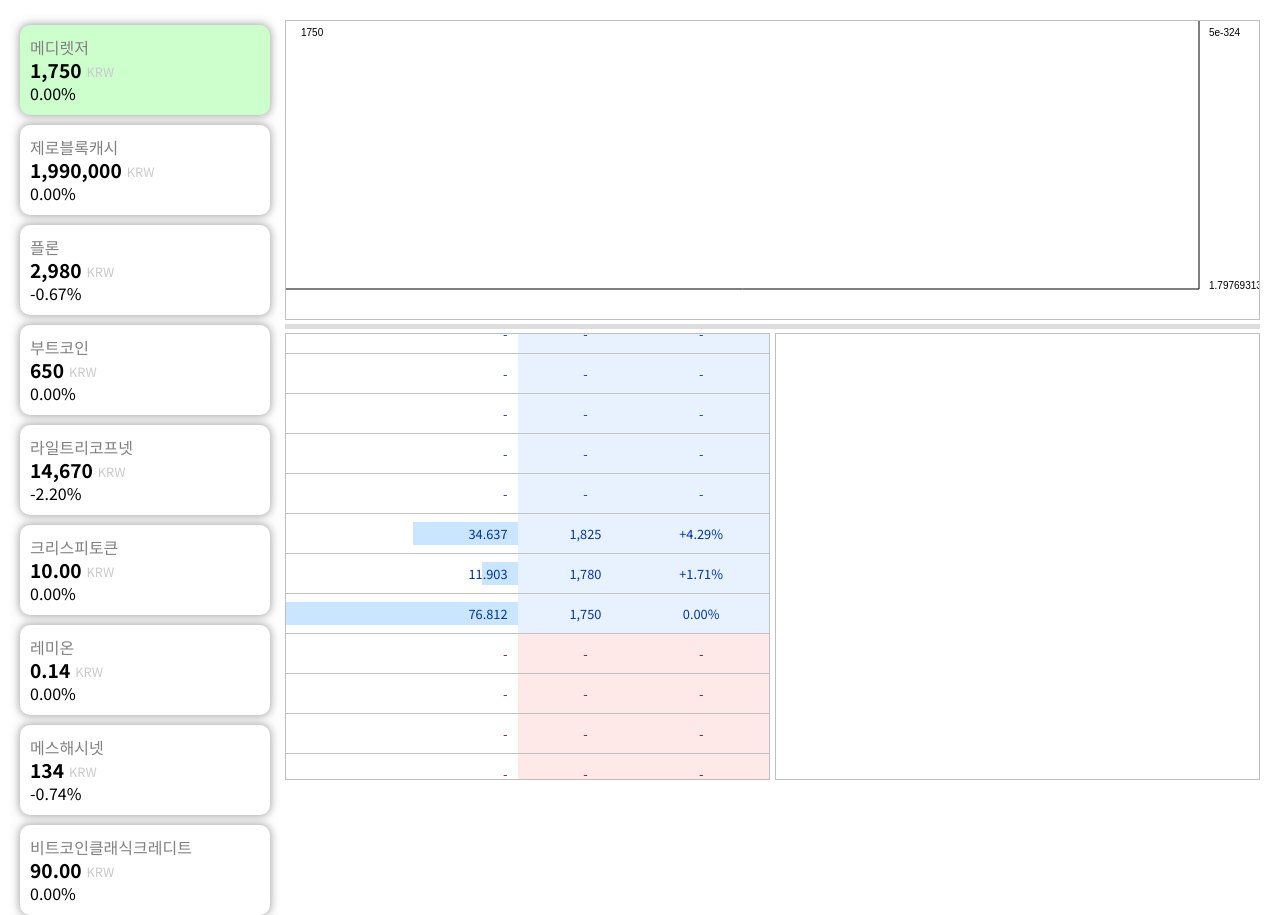
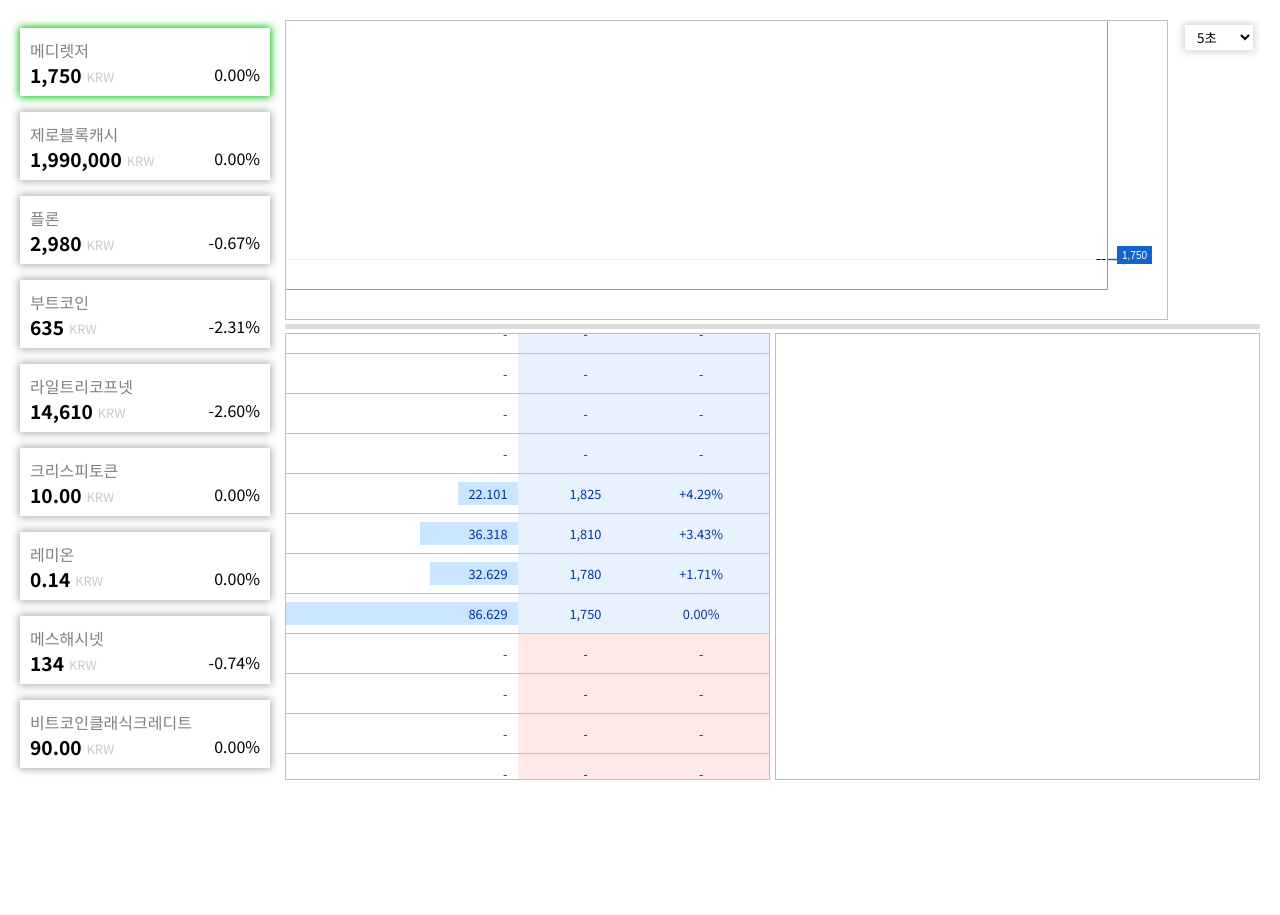
Before and after one commit to shyunku-archives/CanvasWorld, a plain HTML site: page inner/VirtualCoin/index.html in a window 1280 px wide. After the commit the page ends 800 px from the top, so only its background shows below. Drawn offline with nearby package versions, Linux system fonts and the light colour scheme; animation ran at ten frames a second.

Commit message:
fix graphic engines

```diff
--- a/core/canvas.js
+++ b/core/canvas.js
@@ -5,7 +5,6 @@ class SuperCanvas{
         this.canvasWrapperRef = this.canvasRef.parent();
         this.ref = this.canvasObject.getContext('2d');
 
-        this.ref.imageSmoothingEnabled = true;
         this.destRenderPeriod = parseInt(1000 / FPS);
 
         this.resize();
--- a/inner/VirtualCoin/index.css
+++ b/inner/VirtualCoin/index.css
@@ -7,6 +7,10 @@ html, body{
     padding: 0;
 
     font-family: 'Noto Sans KR', sans-serif;
+}
+
+*:focus{
+    outline: none;
 }
 
 body{
@@ -42,17 +46,40 @@ body{
     min-width: 100px;
 }
 
+.upper-wrapper{
+    display: flex;
+    height: 300px;
+}
+
 #chart_canvas_wrapper{
-    height: 300px;
+    height: 100%;
+}
+
+#graph_options_wrapper{
+    margin-left: 10px;
+    padding: 0 5px;
+}
+
+#graph_period_selector{
+    margin: 5px 2px;
+    border: none;
+    box-shadow: 0 0 8px 2px rgba(0, 0, 0, 0.164);
+    padding: 2px 8px;
+    font-family: inherit;
+    background: white;
+
+}
+
+#graph_period_selector option{
+    font-family: inherit;
 }
 
 .item-wrapper{
     display: flex;
     flex-direction: column;
     transition: 0.15s linear;
-    margin: 5px 0;
+    margin: 8px 0;
     padding: 10px;
-    border-radius: 10px;
     box-shadow: 0 0 8px 1px rgba(128, 128, 128, 0.699);
 }
 
@@ -76,12 +103,12 @@ body{
 
 .item-wrapper:hover{
     cursor: pointer;
-    background-color: rgb(204, 255, 204);
+    box-shadow: 0 0 8px 1px rgb(167, 2, 189);
 }
 
 .item-wrapper.selected{
-    background-color: rgb(204, 255, 204);
-}rgb(65, 255, 65)
+    box-shadow: 0 0 8px 1px rgb(2, 189, 2);
+}
 
 .item-detail{
     display: flex;
--- a/inner/VirtualCoin/index.html
+++ b/inner/VirtualCoin/index.html
@@ -7,7 +7,9 @@
         <script src="../../core/util.js"></script>
         <script src="../../core/canvas.js"></script>
         <script src="./object.js"></script>
+        <script src="./variables.js"></script>
         <script src="./util.js"></script>
+        <script src="./layout.js"></script>
         <script src="./main.js"></script>
 
         <script src="../../core/modules/GIFEncoder.js"></script>
@@ -21,8 +23,26 @@
         <div id="contents">
             <div id="items"></div>
             <div id="main_content">
-                <div id="chart_canvas_wrapper" class="canvas-wrapper">
-                    <canvas id="chart_canvas"></canvas>
+                <div class="upper-wrapper">
+                    <div id="chart_canvas_wrapper" class="canvas-wrapper">
+                        <canvas id="chart_canvas"></canvas>
+                    </div>
+                    <div id="graph_options_wrapper">
+                        <select id="graph_period_selector">
+                            <option value="1">1초</option>
+                            <option value="3">3초</option>
+                            <option value="5" selected>5초</option>
+                            <option value="10">10초</option>
+                            <option value="30">30초</option>
+                            <option value="60">1분</option>
+                            <option value="120">2분</option>
+                            <option value="300">5분</option>
+                            <option value="600">10분</option>
+                            <option value="3600">1시간</option>
+                            <option value="7200">2시간</option>
+                            <option value="10800">3시간</option>
+                        </select>
+                    </div>
                 </div>
                 <div id="resizer"></div>
                 <div id="panel">
--- /dev/null
+++ b/inner/VirtualCoin/layout.js
@@ -0,0 +1,82 @@
+$(() => {
+    const resizer = $('#resizer');
+    const chartDiv = $('.upper-wrapper');
+    let resizerMouseDownPos = null;
+    let resizerDragging = false;
+    let offset = chartDiv.height();
+
+    resizer.on('mousedown', e => {
+        resizerMouseDownPos = {x: e.pageX, y: e.pageY};
+        resizerDragging = true;
+        offset = chartDiv.height();
+    });
+
+    $(window).on('mouseup', e => {
+        resizerDragging = false;
+    });
+
+    $(window).on('mousemove', e => {
+        if(resizerDragging === false)return;
+        let curPos = {x: e.pageX, y: e.pageY};
+        let diff = {x: curPos.x - resizerMouseDownPos.x, y: curPos.y - resizerMouseDownPos.y};
+        let newHeight = diff.y + offset;
+
+        if(newHeight < 90 || newHeight > 700) return;
+
+        chartDiv.css({height: newHeight});
+    });
+
+    $(window).on('keydown', e => {
+        switch(e.keyCode){
+            case 33: //page up
+                graphZoomLevel *= 1.5;
+                break;
+            case 34: //page down
+                graphZoomLevel /= 1.5;
+                break;
+        }
+    });
+
+    const graphPeriodSelector = $('#graph_period_selector');
+    graphPeriodSelector.change(function() {
+        graphCollectPeriod = this.value;
+    });
+
+
+    for(let i=0; i<15; i++){
+        $('.market-item-wrapper.sell').prepend(`
+            <div class="sell-market-item market-item" ind="${i}">
+                <div class="amount-graph">
+                    <div class="graph-wrapper">
+                        <div class="graph"></div>
+                        <div class="amount">-</div>
+                    </div>
+                </div>
+                <div class="price-rate">
+                    <div class="price">-</div>
+                    <div class="rate">-</div>
+                </div>
+            </div>
+        `);
+    }
+
+    for(let i=0; i<15; i++){
+        $('.market-item-wrapper.buy').append(`
+            <div class="buy-market-item market-item" ind="${i}">
+                <div class="amount-graph">
+                    <div class="graph-wrapper">
+                        <div class="graph"></div>
+                        <div class="amount">-</div>
+                    </div>
+                </div>
+                <div class="price-rate">
+                    <div class="price">-</div>
+                    <div class="rate">-</div>
+                </div>
+            </div>
+        `);
+    }
+
+    const marketOrderPanelDiv = $('#market_order_panel');
+    marketOrderPanelDiv.scrollTop(marketOrderPanelDiv.prop('scrollHeight')/4);
+});
--- a/inner/VirtualCoin/main.js
+++ b/inner/VirtualCoin/main.js
@@ -1,19 +1,7 @@
-const platform = new Platform();
-const clientNum = 450;
-
-const boss = new Client(platform, false);
-
 $(() => {
     const canvas = new SuperCanvas('chart_canvas', 60);
 
-    const itemsDiv = $('#items');
-    const resizer = $('#resizer');
-    const chartDiv = $('#chart_canvas_wrapper');
-    let resizerMouseDownPos = null;
-    let resizerDragging = false;
-    let offset = chartDiv.height();
-
-    platform.applyDiv(itemsDiv);
+    platform.applyDiv($('#items'));
 
     publishCoin('메디렛저', 1750, boss);
     publishCoin('제로블록캐시', 1990000, boss);
@@ -25,72 +13,12 @@ $(() => {
     publishCoin('메스해시넷', 135, boss);
     publishCoin('비트코인클래식크레디트', 90, boss);
 
-    resizer.on('mousedown', e => {
-        resizerMouseDownPos = {x: e.pageX, y: e.pageY};
-        resizerDragging = true;
-        offset = chartDiv.height();
-    });
-
-    $(window).on('mousemove', e => {
-        if(resizerDragging === false)return;
-        let curPos = {x: e.pageX, y: e.pageY};
-        let diff = {x: curPos.x - resizerMouseDownPos.x, y: curPos.y - resizerMouseDownPos.y};
-        let newHeight = diff.y + offset;
-
-        if(newHeight < 50 || newHeight > 700) return;
-
-        chartDiv.css({height: newHeight});
-    });
-
-    $(window).on('mouseup', e => {
-        resizerDragging = false;
-    });
-
-    for(let i=0; i<15; i++){
-        $('.market-item-wrapper.sell').prepend(`
-            <div class="sell-market-item market-item" ind="${i}">
-                <div class="amount-graph">
-                    <div class="graph-wrapper">
-                        <div class="graph"></div>
-                        <div class="amount">-</div>
-                    </div>
-                </div>
-                <div class="price-rate">
-                    <div class="price">-</div>
-                    <div class="rate">-</div>
-                </div>
-            </div>
-        `);
-    }
-
-    for(let i=0; i<15; i++){
-        $('.market-item-wrapper.buy').append(`
-            <div class="buy-market-item market-item" ind="${i}">
-                <div class="amount-graph">
-                    <div class="graph-wrapper">
-                        <div class="graph"></div>
-                        <div class="amount">-</div>
-                    </div>
-                </div>
-                <div class="price-rate">
-                    <div class="price">-</div>
-                    <div class="rate">-</div>
-                </div>
-            </div>
-        `);
-    }
-
-    const marketOrderPanelDiv = $('#market_order_panel');
-    marketOrderPanelDiv.scrollTop(marketOrderPanelDiv.prop('scrollHeight')/4);
-
-
     platform.selectFirst();
 
     const clients = [];
     for(let i=0;i<clientNum; i++){
         let newClient = new Client(platform);
     }
-
 
     // render
     const rightPadding = 60;
@@ -103,64 +31,117 @@ $(() => {
         let LT = {x: 0, y: 0};
         let RB = {x: LT.x + rectWidth, y: LT.y + rectHeight};
 
-        c.strokeStyle = 'black';
+        c.strokeStyle = '#999';
         c.lineWidth = 1;
+        c.translate(0.5, 0.5);
         c.beginPath();
         c.moveTo(RB.x, LT.y);
         c.lineTo(RB.x, RB.y);
         c.lineTo(LT.x, RB.y);
         c.stroke();
+        c.translate(-0.5, -0.5);
 
         let selectedCoin = platform.selectedCoin;
         if(selectedCoin !== null){
-            c.fillText(selectedCoin.value, 15, 15);
-
-            let info = selectedCoin.getDisplayableInfo(30, 200);
+            const lineWidth = 4 * graphZoomLevel;
+            const lineMarginRate = 0.3;
+            let info = selectedCoin.getDisplayableInfo(graphCollectPeriod, parseInt(rectWidth / lineWidth));
             let min = Number.MAX_VALUE; // bottom
             let max = Number.MIN_VALUE; // top
-            const lineWidth = 4;
 
             info.map(item => {
                 min = Math.min(item.min, min);
                 max = Math.max(item.max, max);
             });
 
+            let lastValue = info[0].end;
+            let lastValPosY = getValueCoordY(LT.y, RB.y, min, max, lastValue);
+
+            // draw grid
+            c.lineWidth = 1;
+            let valueUnitStage = getPriceIntervalUnit(lastValue, min, max, parseInt(rectHeight / 50));
+            for(let i=0;;i++){
+                let targetValue = min + valueUnitStage * i;
+                let horizontalGridBarY = getValueCoordY(LT.y, RB.y, min, max, targetValue);
+
+                if(targetValue > max) break;
+
+                c.strokeStyle = 'rgb(239, 239, 239)';
+                c.translate(0.5, 0.5);
+                c.beginPath();
+                c.moveTo(parseInt(LT.x), horizontalGridBarY);
+                c.lineTo(parseInt(RB.x), horizontalGridBarY);
+                c.stroke();
+                c.translate(-0.5, -0.5);
+
+                c.fillStyle = '#999';
+                c.fillText(formatPrice(targetValue), parseInt(RB.x) + 10, horizontalGridBarY + 5);
+            }
+
+            // draw axis label
+
+
+            // draw graph
             for(let i=0; i<info.length; i++){
                 let infoItem = info[i];
-
                 let isRaised = infoItem.end > infoItem.start;
 
-                let posX = RB.x - lineWidth * (i + 1);
+                let posX = RB.x - lineWidth * (i + 1) * (1 + lineMarginRate);
                 let startPosY = getValueCoordY(LT.y, RB.y, min, max, infoItem.start);
                 let endPosY = getValueCoordY(LT.y, RB.y, min, max, infoItem.end);
 
                 let minPosY = getValueCoordY(LT.y, RB.y, min, max, infoItem.min);
                 let maxPosY = getValueCoordY(LT.y, RB.y, min, max, infoItem.max);
 
-                c.strokeStyle = 'gray';
+                c.strokeStyle = 'black';
+                c.translate(0.5, 0.5);
                 c.beginPath();
-                c.moveTo(posX + lineWidth / 2, minPosY);
-                c.lineTo(posX + lineWidth / 2, maxPosY);
+                c.moveTo(parseInt(posX + lineWidth / 2), minPosY);
+                c.lineTo(parseInt(posX + lineWidth / 2), maxPosY);
                 c.stroke();
+                c.translate(-0.5, -0.5);
 
                 if(infoItem.start === infoItem.end){
+                    c.translate(0.5, 0.5);
                     c.beginPath();
-                    c.moveTo(posX, startPosY);
-                    c.lineTo(posX + lineWidth, startPosY);
+                    c.moveTo(parseInt(posX), parseInt(startPosY));
+                    c.lineTo(parseInt(posX + lineWidth), parseInt(startPosY));
                     c.stroke();
+                    c.translate(-0.5, -0.5);
                 }else{
-                    c.fillStyle = isRaised ? 'red' : 'blue';
+                    c.fillStyle = isRaised ? 'rgb(210, 80, 70)' : 'rgb(18, 100, 200)';
                     c.fillRect(
-                        posX,
+                        parseInt(posX),
                         startPosY,
-                        lineWidth,
+                        parseInt(lineWidth),
                         endPosY - startPosY
                     );
                 }
+
+                // c.fillText(infoItem.min, posX, RB.y + 5);
+                // c.fillText(infoItem.max, posX, LT.y + 10);
+                // c.fillStyle = 'green';
+                // c.fillText(infoItem.start, posX, LT.y + 30);
+                // c.fillStyle = 'purple';
+                // c.fillText(infoItem.end, posX, LT.y + 40);
             }
 
-            c.fillText(max, RB.x + 10, 15);
-            c.fillText(min, RB.x + 10, RB.y);
+            let isRaised = lastValue > info[0].start;
+            let priceText = formatPrice(lastValue);
+            let textWidth = c.measureText(priceText).width;
+            c.strokeStyle = c.fillStyle = isRaised ? 'rgb(210, 80, 70)' : 'rgb(18, 100, 200)';
+
+            c.fillRect(RB.x + 10, lastValPosY + 5, textWidth + 10, -18);
+            c.fillStyle = 'white';
+            c.fillText(priceText, RB.x + 15, lastValPosY);
+
+            c.translate(0.5, 0.5);
+            c.lineWidth = 1.5;
+            c.beginPath();
+            c.moveTo(parseInt(RB.x), parseInt(lastValPosY));
+            c.lineTo(parseInt(RB.x + 15), parseInt(lastValPosY));
+            c.stroke();
+            c.translate(-0.5, -0.5);
         }
     });
 });
@@ -171,9 +152,14 @@ function publishCoin(name, value, icoClient){
 }
 
 function getValueCoordY(lty, rby, totalMinValue, totalMaxValue, targetValue){
+    let padding = 30;
     let valueDiffMax = totalMaxValue - totalMinValue;
-    let posDiffMax = rby - lty;
+    let posDiffMax = rby - lty - 2 * padding;
 
-    let curY = rby - (targetValue - totalMinValue) * posDiffMax / valueDiffMax;
+    if(valueDiffMax === 0){
+        return rby - padding;
+    }
+
+    let curY = rby - (targetValue - totalMinValue) * posDiffMax / valueDiffMax - padding;
     return curY;
 }
--- a/inner/VirtualCoin/object.js
+++ b/inner/VirtualCoin/object.js
@@ -89,6 +89,7 @@ class Order{
 
     isValid(){
         if(this.traded === true) return false;
+        if(this.price <= 0) return false;
         if(this.amount < 0) return false;
         if(formalizeStagePrice(this.price) !== this.price){
             console.error("Order price format not valid!");
@@ -143,7 +144,7 @@ class CoinMarket{
                 this.concatOrderPriceMap(currentOrder);
                 this.finalizeOrder();
             }else{
-                console.error("Invalid Order!");
+                // console.error("Invalid Order!");
             }
         }
 
@@ -386,9 +387,6 @@ class CoinMarket{
     getDisplayableInfo(unitSeconds, maxInfoNum = 200){
         let history = this.history;
 
-        // let currentTimeSecond = currentSeconds();
-        // let currentTimeFloor = formalizeByQuotient(currentTimeSecond, unitSeconds);
-
         let historyTimelineKey = Object.keys(history).sort((a, b) => (b - a));
         let info = [];
         let count = 0;
@@ -396,7 +394,6 @@ class CoinMarket{
 
         for(let timeKey of historyTimelineKey){
             let data = history[timeKey];
-            let priceMap = data.priceMap;
             let curValue = data.value;
             let timestamp = parseInt(timeKey);
 
@@ -404,12 +401,14 @@ class CoinMarket{
 
             if(buffer === null){
                 // last segment
+                let target = info.length > 0 ? info[info.length - 1].start : curValue;
+
                 buffer = {
-                    start: null,
-                    end: curValue,
-                    max: curValue,
-                    min: curValue,
-                    time: null
+                    start: target,
+                    end: target,
+                    max: target,
+                    min: target,
+                    time: formalizeByQuotient(timestamp, unitSeconds)
                 }
             }else if(formalizeByQuotient(timestamp, unitSeconds) === timestamp){
                 // first segment
@@ -426,13 +425,14 @@ class CoinMarket{
                 if(maxInfoNum < count) break;
             }else{
                 // middle segment
+                buffer.start = curValue;
                 buffer.max = Math.max(buffer.max, curValue);
                 buffer.min = Math.min(buffer.min, curValue);
             }
         }
 
         if(buffer !== null){
-            // info.push(buffer);
+            info.push(buffer);
         }
 
         return info;
--- a/inner/VirtualCoin/util.js
+++ b/inner/VirtualCoin/util.js
@@ -25,6 +25,12 @@ function formatRelativeRate(rate){
 */
 function formalizeStagePrice(price, avoid = null, defaultAscend = true){
     if(typeof value !== 'number') {price = Number(price);}
+    let stage = getPriceUnit(price);
+
+    return formalizeByQuotient(price, stage, avoid, defaultAscend);
+}
+
+function getPriceUnit(price){
     let stage = 1;
 
     if(price >= 100000000){
@@ -46,11 +52,20 @@ function formalizeStagePrice(price, avoid = null, defaultAscend = true){
     }else if(price >= 0){
         stage = 0.01;
     }else{
-        console.error("fatal!", price);
         stage = 0;
     }
 
-    return formalizeByQuotient(price, stage, avoid, defaultAscend);
+    return stage;
+}
+
+function getPriceIntervalUnit(price, min, max, recommended){
+    let stage = getPriceUnit(price);
+    let approximateStageCount = parseInt((max - min) / stage);
+    if(recommended >= approximateStageCount) return stage;
+
+    let adjustmentFactor = Math.round(approximateStageCount / recommended);
+
+    return stage * adjustmentFactor;
 }
 
 function formalizeByQuotient(value, q, avoid, defaultAscend){
--- /dev/null
+++ b/inner/VirtualCoin/variables.js
@@ -0,0 +1,7 @@
+const platform = new Platform();
+const clientNum = 500;
+
+const boss = new Client(platform, false);
+
+let graphZoomLevel = 1;
+let graphCollectPeriod = 5;
```
